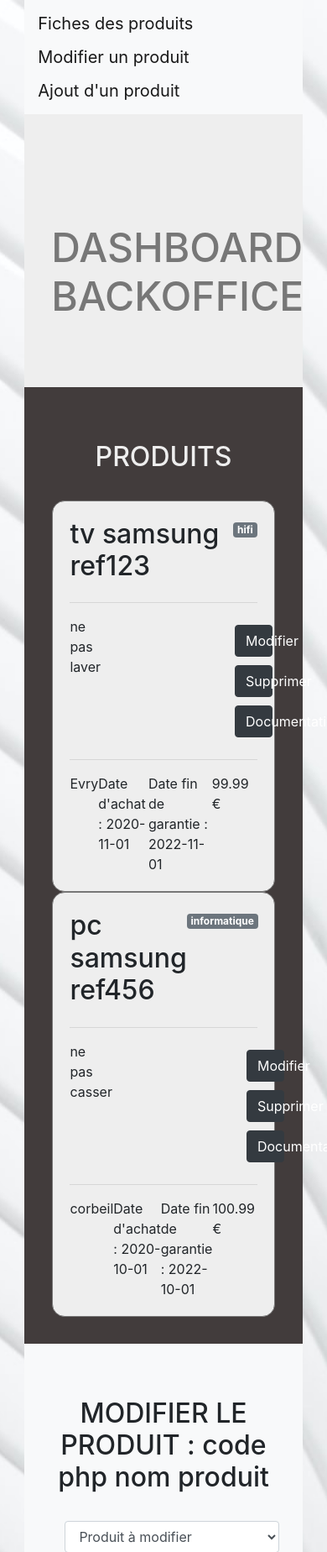
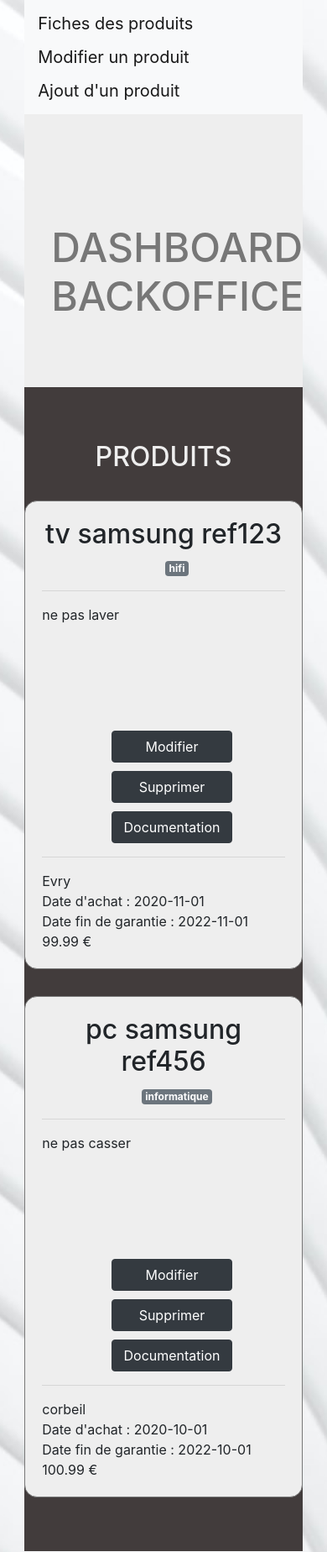
Before and after one commit to ZakariyaeTaibi-JCMairot/dashboard-gestion-achat-mat-riel, a PHP site: page /produit.php in a window 390 px wide; the page is wider, and only the part inside the window is pictured. Shown: the top 1848 px of that part at 84% size. Run offline with PHP 8.4, Linux system fonts and the light colour scheme; data comes from the database, SQL or seed files in the repository.

Commit message:
page de log et responsive

```diff
--- a/asset/css/global.css
+++ b/asset/css/global.css
@@ -3,8 +3,9 @@ body {
   width: 85%;
   margin: 0 auto;
   background: url(../../img/bg_dashboard.jpg) no-repeat center/cover;
+  height: 100%;
 }
-/* titleDashboard */
+/* page produit titleDashboard */
 .bgDashBoard {
   padding-top: 50px;
   background: #eee;
@@ -15,7 +16,7 @@ body {
   font-size: 3rem;
   color: #777777;
 }
-/* fiche produit */
+/* page produit fiche produit */
 
 .h2Produit {
   color: #eee;
@@ -27,10 +28,9 @@ body {
   /* height: 2000px; */
   padding: 2rem 0;
 }
-
 .ficheProduit {
   width: 80%;
-  margin: 0 auto;
+  margin: 0 auto 2rem;
   border-radius: 15px;
   padding: 20px;
   border: 1px solid #777;
@@ -52,7 +52,6 @@ body {
 .adminProduit .btn {
   margin-top: 10px;
 }
-
 .footerProduit {
   display: flex;
   justify-content: space-between;
@@ -61,8 +60,34 @@ body {
   width: 8em;
   margin-right: 10px;
 }
-
-/* formulaire update/modification produit */
+@media screen and (max-width: 1024px) {
+  .ficheProduit {
+    width: 100%;
+  }
+  .headProduit {
+    justify-content: center;
+    align-items: center;
+    flex-wrap: wrap;
+  }
+  .headProduit .badge {
+    margin-left: 2rem;
+  }
+  .headProduit h2 {
+    text-align: center;
+  }
+  .mainProduit {
+    display: block;
+  }
+  .adminProduit {
+    max-width: 50%;
+    align-items: center;
+    margin: 0 auto;
+  }
+  .footerProduit {
+    display: block;
+  }
+}
+/* page produit formulaire update/modification produit */
 .upDateProduit {
   padding: 2rem 0;
 }
@@ -89,7 +114,7 @@ label,
 button {
   margin: 10px 10px;
 }
-/* formulaire ajout de produit formCreate */
+/* page produit formulaire ajout de produit formCreate */
 .createProduit {
   background: #423c3c;
   padding: 2rem 0;
@@ -114,7 +139,17 @@ label,
 button {
   margin: 10px 10px;
 }
-
+/* page index formulaire de connexion */
+.login {
+  width: 80%;
+  background: #eee;
+  margin: auto auto;
+  transform: translateY(60%);
+  padding: 2rem;
+}
+.login h1 {
+  text-align: center;
+}
 /* class de test */
 .test {
   border: 1px red solid;
```
Also changed, not shown: index.php (+5 -4 lines).
